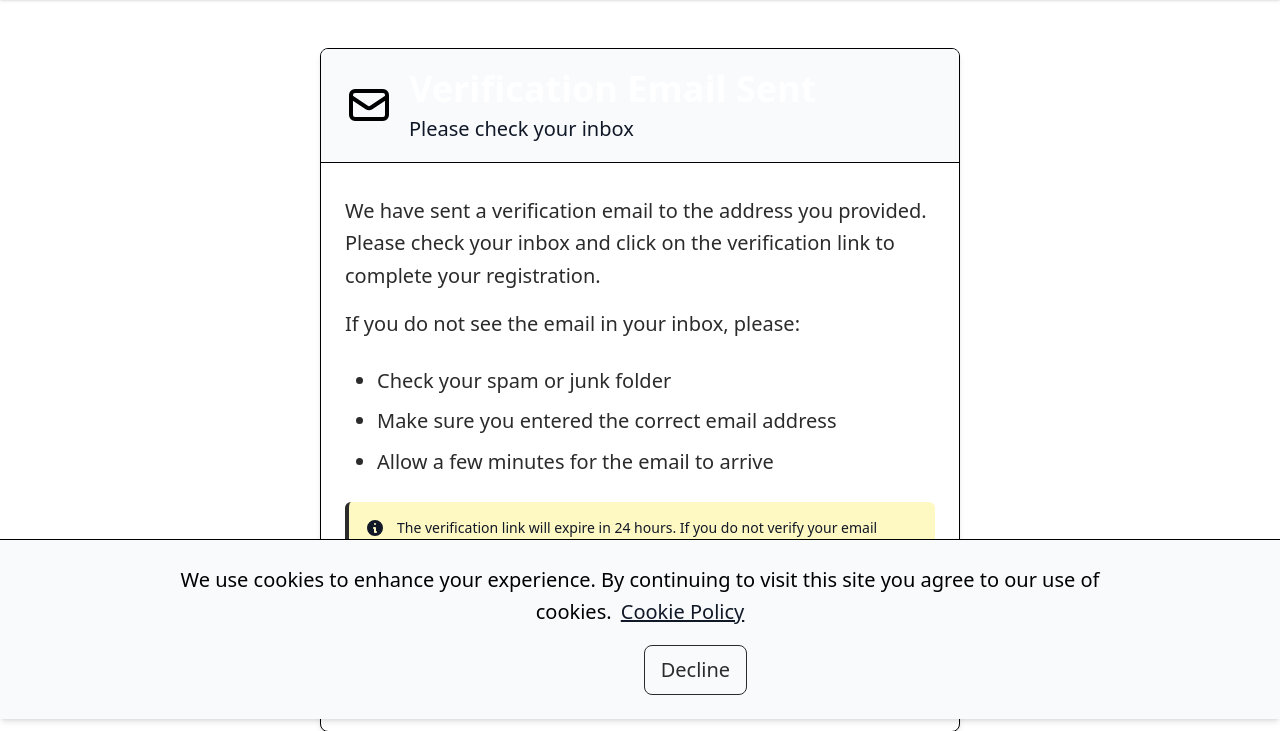
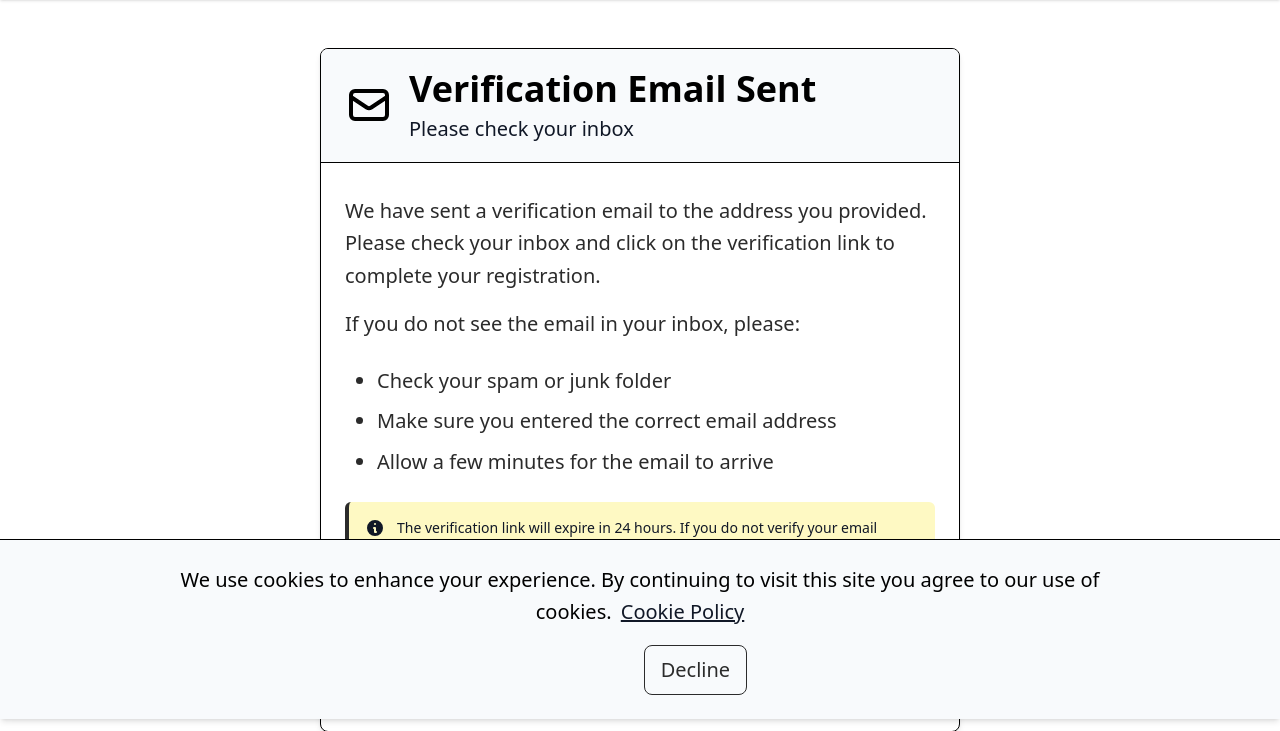
Before and after one commit to djangify/ebuilder, a Django app: template templates/account/verification_sent.html in a window 1280 px wide. Shown: the part 81-812 px from the top of the page. Run offline with Django 5.2, Linux system fonts and the light colour scheme; the template is opened without the code that fills it, so the values that code supplies are empty; style sheets or scripts are compiled from the project's sources; parts of the project's set-up code (start-up, migrations or seed data) failed here and were passed over; some libraries are stand-ins or nearby versions.

Commit message:
Change title font colour

```diff
--- a/templates/account/verification_sent.html
+++ b/templates/account/verification_sent.html
@@ -12,7 +12,7 @@
                     </svg>
                 </div>
                 <div class="ml-4">
-                    <h1 class="text-2xl font-bold text-[color:var(--color-primary-contrast)]">
+                    <h1 class="text-2xl font-bold text-[color:var(--color-primary)]">
                         Verification Email Sent
                     </h1>
                     <p class="text-[color:var(--color-secondary-contrast)]">
```
